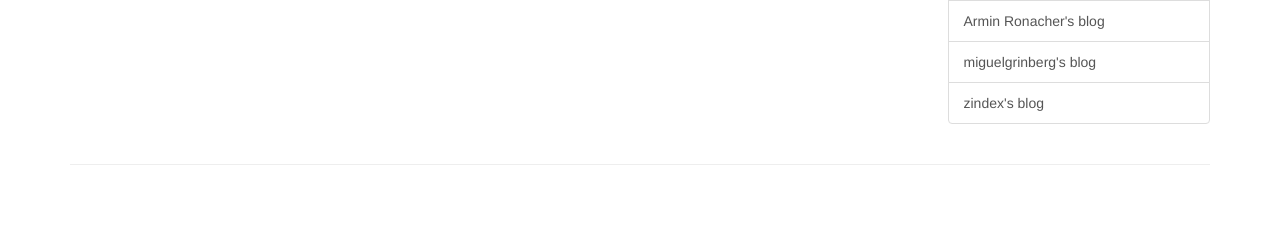
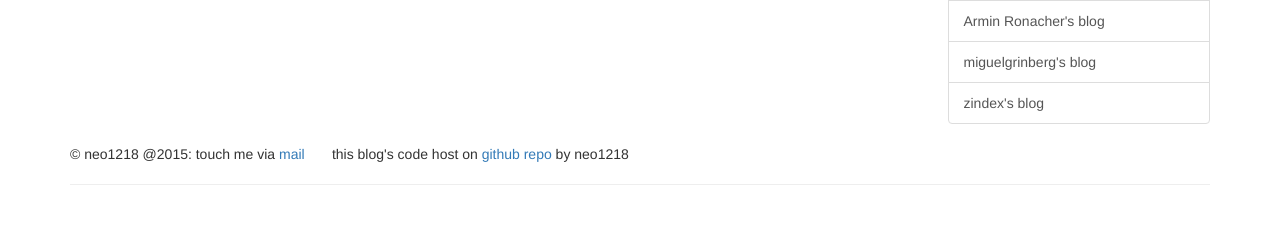
Before and after one commit to wanzifa/neo1218_blog, a Flask app: page /index in a window 1280 px wide. Shown: the part 357-606 px from the top of the page. Run offline with Flask 2, Linux system fonts and the light colour scheme; some libraries are stand-ins or nearby versions.

Commit message:
blog site update❤️

```diff
--- a/templates/index_b.html
+++ b/templates/index_b.html
@@ -102,6 +102,13 @@
           </div>
         </div><!--/.sidebar-offcanvas-->
       </div><!--/row-->
+	<div id="foot">
+		<p>
+		  &copy; neo1218 @2015: touch me via <a href="neo1218@yeah.net">mail</a>
+		  &nbsp; &nbsp; &nbsp;
+		  this blog's code host on <a href="https://github.com/neo1218/neo1218_blog">github repo</a> by neo1218
+		</p>
+    </div>
 
       <hr>
 
```
